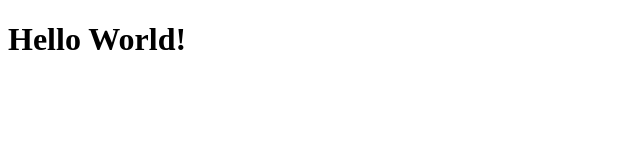
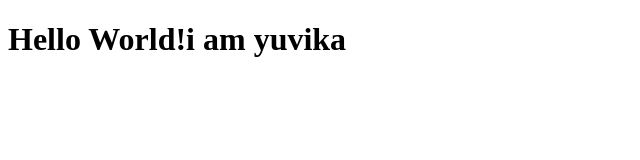
Before and after one commit to yuvika1104/website, a plain HTML site: page index.html in a window 1280 px wide. Shown: the whole page, without its empty margins (0-640 px from the left). Drawn offline with Linux system fonts and the light colour scheme.

Commit message:
Update index.html

```diff
--- a/index.html
+++ b/index.html
@@ -1,6 +1,6 @@
 <!DOCTYPE html>
 <html>
     <body>
-        <h1>Hello World!</h1>
+        <h1>Hello World!i am yuvika</h1>
     </body>
 </html>
```
